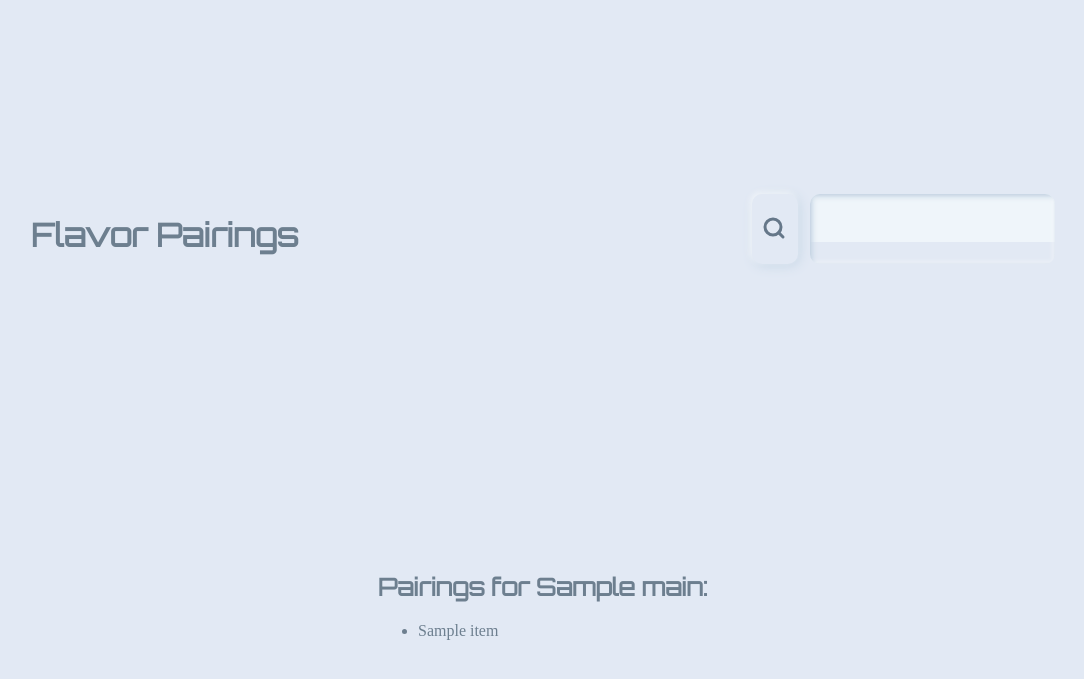
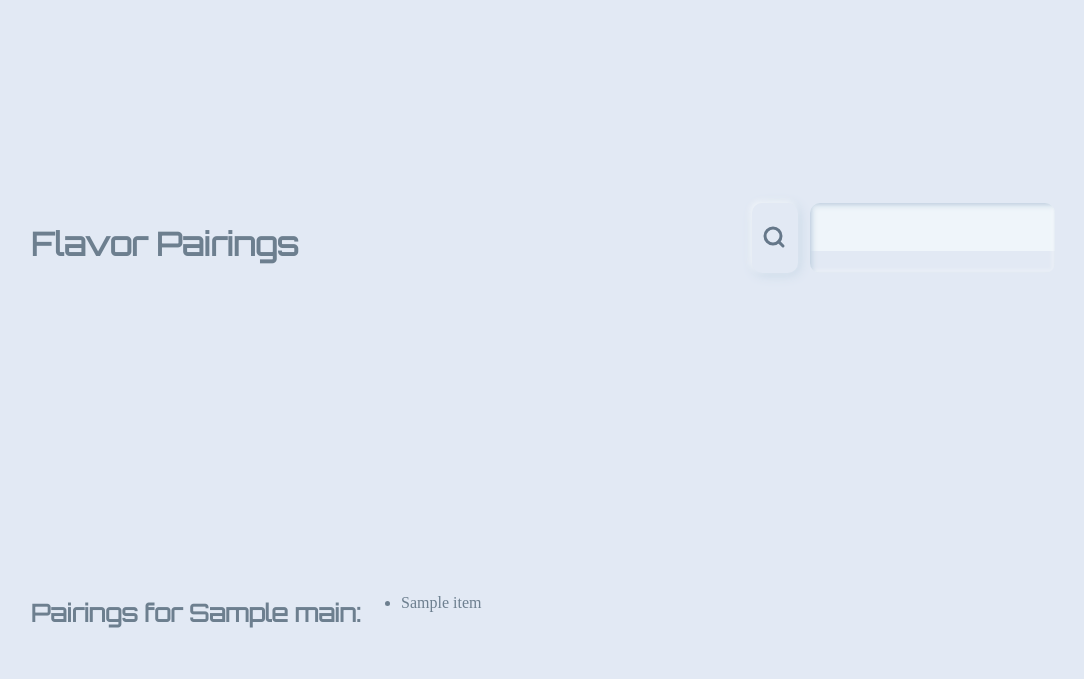
Before and after one commit to atiumcache/flavor-pairings-website, a Flask app: template templates/results.html in a window 1280 px wide. Shown: the top 679 px of the page, without its empty margins (97-1181 px from the left). Run offline with Flask 3, Linux system fonts and the light colour scheme; the template is opened without the code that fills it: most values are stand-ins (such as "Sample title", 1, 10 or a date in 2020).

Commit message:
update README, CSS improvements

```diff
--- a/static/style.css
+++ b/static/style.css
@@ -153,3 +153,12 @@ li {
 	padding: 5px;
 	border-radius:7px;
   }
+
+
+/* RESULTS */
+
+.results-container {
+	width: 80vw;
+	display: flex;
+	justify-content: left;
+}
--- a/templates/index.html
+++ b/templates/index.html
@@ -22,7 +22,7 @@
 
   <datalist id="search-options">
     {% for option in allMains %}
-        <option value="{{ option }}"">
+        <option value="{{ option }}">
     {% endfor %}
 </datalist>
 
--- a/templates/results.html
+++ b/templates/results.html
@@ -18,7 +18,7 @@
   </div>
 
 
-    <div style="max-width: 1100px">
+    <div class="results-container">
         <h2>Pairings for {{ main }}: </h2>
         <ul>
         {% for item in pairings %}
```
Also changed, not shown: README.md.
